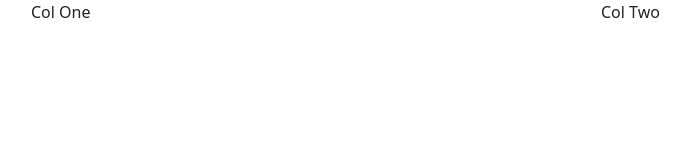
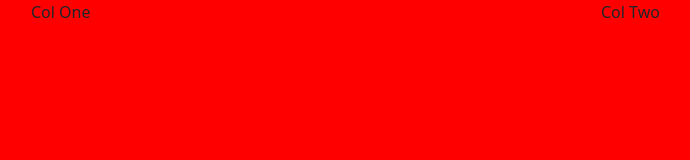
Before and after one commit to gauravagrawal66/HacktoberFest, a plain HTML site: page index.html in a window 1280 px wide. Shown: the whole page, without its empty margins (51-741 px from the left). Drawn offline with nearby package versions, Linux system fonts and the light colour scheme.

Commit message:
Added Background Color Red

```diff
--- a/index.html
+++ b/index.html
@@ -4,7 +4,7 @@
         <title>A website</title>
         <link href="https://cdn.jsdelivr.net/npm/bootstrap@5.1.3/dist/css/bootstrap.min.css" rel="stylesheet" integrity="sha384-1BmE4kWBq78iYhFldvKuhfTAU6auU8tT94WrHftjDbrCEXSU1oBoqyl2QvZ6jIW3" crossorigin="anonymous">
     </head>
-    <body bgcolor='RED'>
+    <body style="background-color:red;">
 
         <script src="https://cdn.jsdelivr.net/npm/@popperjs/core@2.10.2/dist/umd/popper.min.js" integrity="sha384-7+zCNj/IqJ95wo16oMtfsKbZ9ccEh31eOz1HGyDuCQ6wgnyJNSYdrPa03rtR1zdB" crossorigin="anonymous"></script>
         <script src="https://cdn.jsdelivr.net/npm/bootstrap@5.1.3/dist/js/bootstrap.min.js" integrity="sha384-QJHtvGhmr9XOIpI6YVutG+2QOK9T+ZnN4kzFN1RtK3zEFEIsxhlmWl5/YESvpZ13" crossorigin="anonymous"></script>
```
